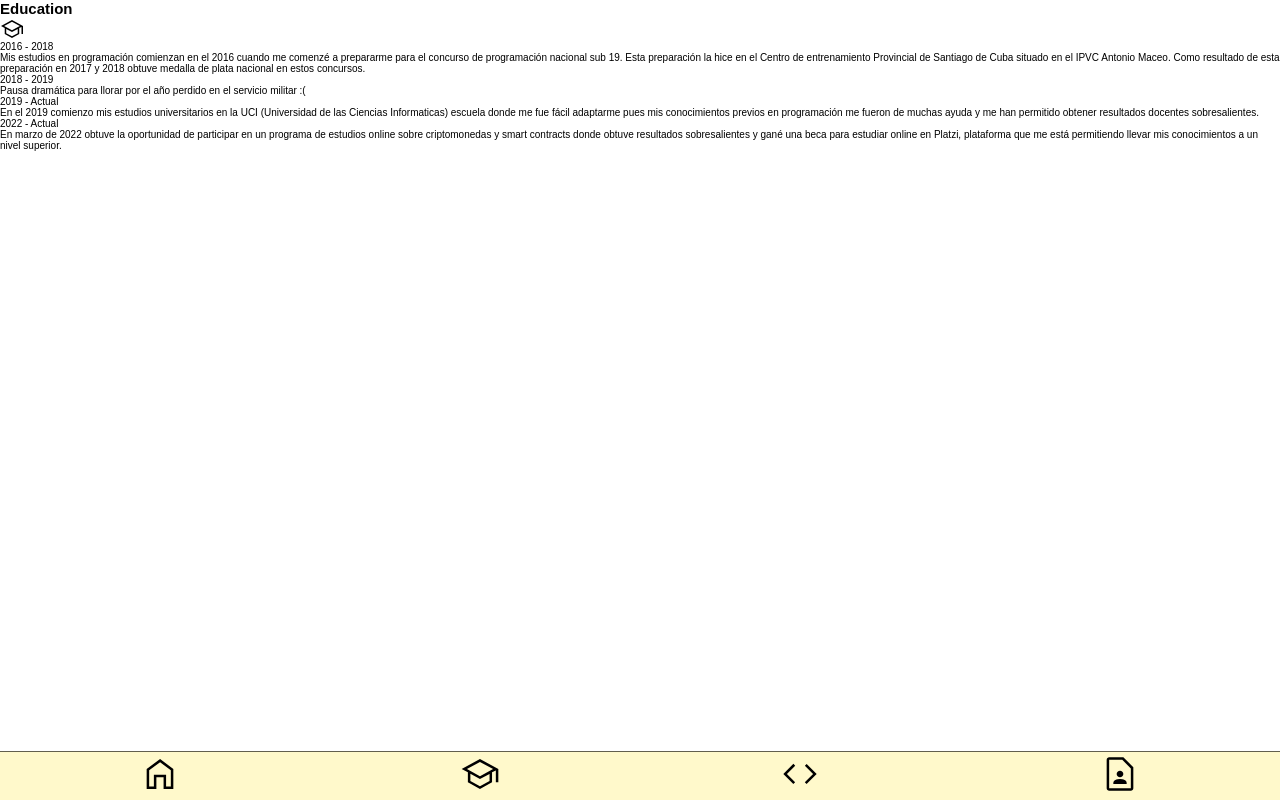
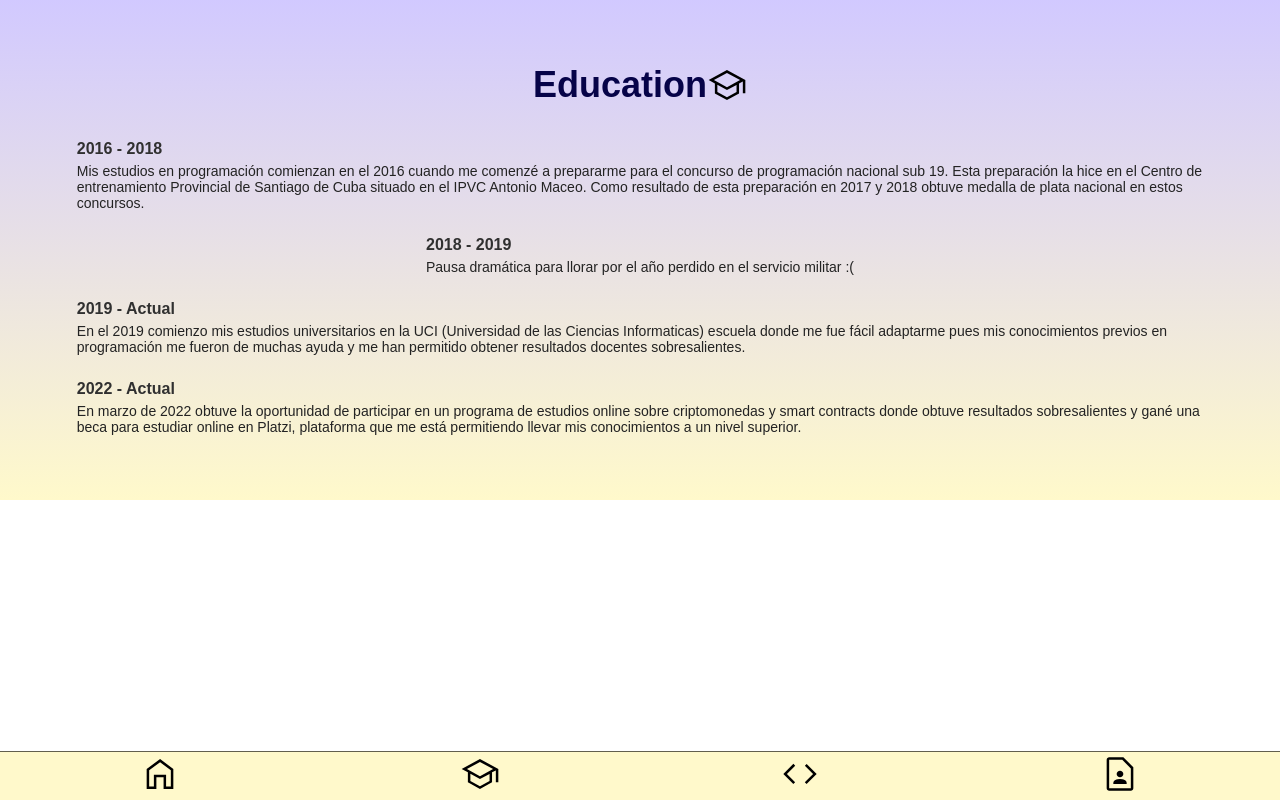
Before and after one commit to Yusei-0/Yusei-0, an Angular app: page /education in a window 1280 px wide. Built offline with nearby package versions, Linux system fonts and the light colour scheme.

Commit message:
Add the styles on education-page and period-component

```diff
--- a/src/app/education/components/period/period.component.css
+++ b/src/app/education/components/period/period.component.css
@@ -0,0 +1,20 @@
+.period-container{
+    display: flex;
+    flex-direction: column;
+    margin-bottom: 25px;
+}
+
+.period-container h3{
+    font-size: 1.6rem;
+    font-weight: bold;
+    line-height: 1.8rem;
+    color: var(--grey-font);
+    margin-bottom: 5px;
+}
+
+.period-container p{
+    font-size: 1.4rem;
+    font-weight: 500;
+    line-height: 1.6rem;
+    color: var(--soft-black);
+}
--- a/src/app/education/components/period/period.component.html
+++ b/src/app/education/components/period/period.component.html
@@ -1,7 +1,7 @@
 <article class="period-container">
-    <p class="period-range">
+    <h3 class="period-range">
         {{period.start}} - {{period.finish}}
-    </p>
+    </h3>
     <p class="period-description">
         {{period.description}}
     </p>
--- a/src/app/education/education/education.component.css
+++ b/src/app/education/education/education.component.css
@@ -0,0 +1,27 @@
+.education-container{
+    background: linear-gradient(180deg, rgba(179, 165, 255, 0.6) 0%, #FFF9CB 100%);
+   padding-top: 60px;
+   padding-bottom: 40px;
+}
+
+.education-header {
+    display: flex;
+    justify-content: center;
+    align-items: center;
+    margin-bottom: 30px;
+}
+
+.education-header h2 {
+    font-size: 3.6rem;
+    font-weight: bold;
+    line-height: 5rem;
+    color: var(--color-primary);
+}
+
+.period-container{
+    display: flex;
+    flex-direction: column;
+    align-items: center;
+    justify-content: center;
+    padding: 0 6%;
+}
--- a/src/app/education/education/education.component.html
+++ b/src/app/education/education/education.component.html
@@ -1,7 +1,8 @@
 <div class="education-container">
     <div class="education-header">
         <h2>Education</h2>
-        <app-icon [img]="'education'"></app-icon>
+        <app-icon [img]="'education'"
+        [size]="40"></app-icon>
     </div>
     <section class="period-container">
         <app-period *ngFor="let pd of periods"
```
Also changed, not shown: 1 other file (tests, documents, lock files or other folders).
